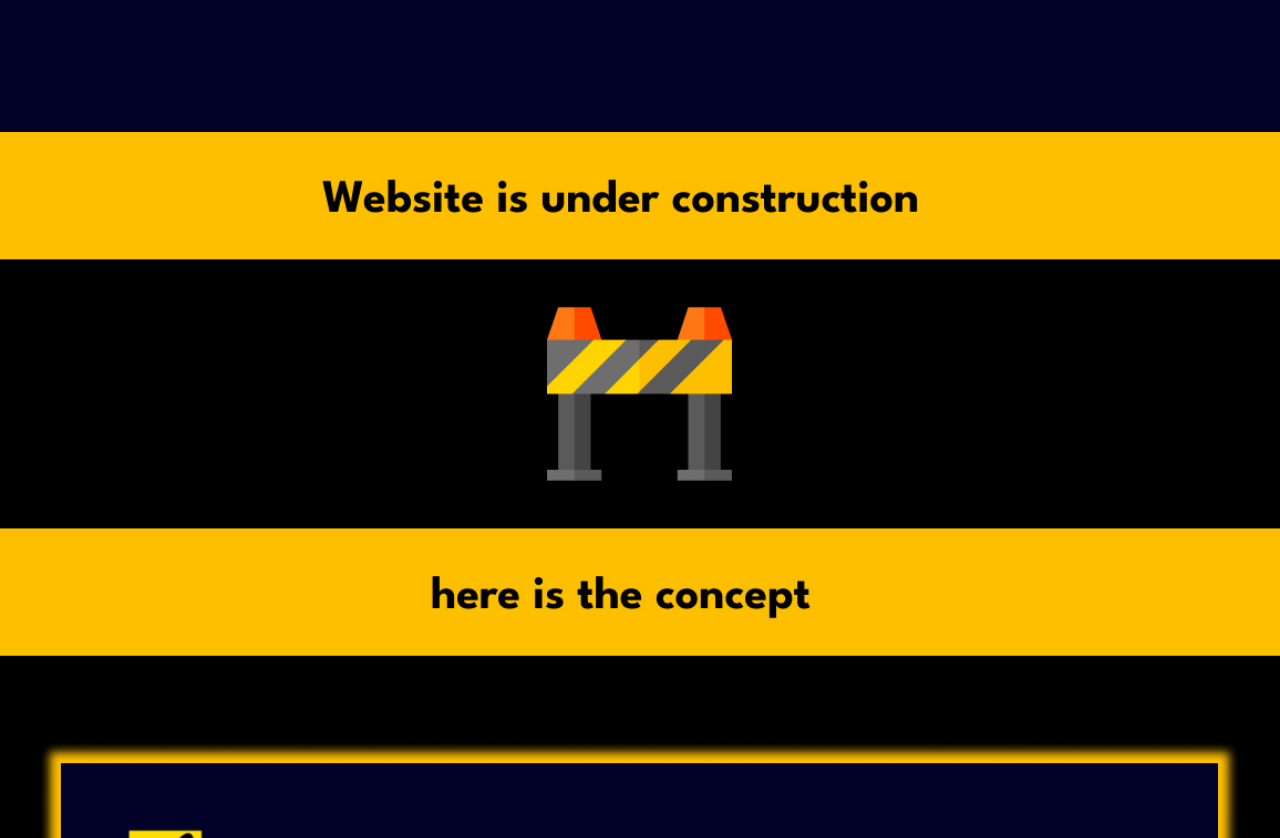
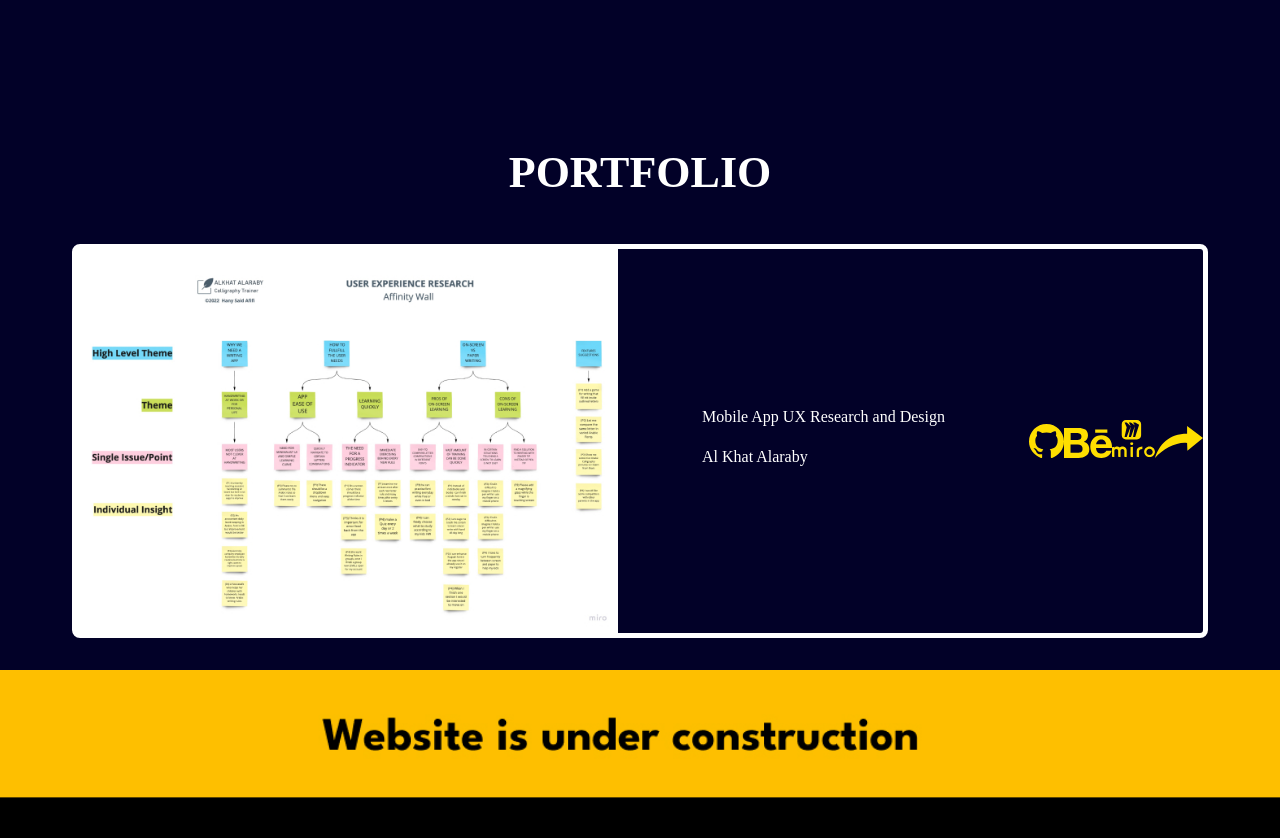
Before and after one commit to haniscape/hanyafifi-dev-2022, a React (Create React App) app: page / in a window 1280 px wide. Shown: the part 700-1538 px from the top of the page. Built offline with nearby package versions, Linux system fonts and the light colour scheme.

Commit message:
add portfolio

```diff
--- a/src/App.js
+++ b/src/App.js
@@ -1,6 +1,7 @@
 import React from 'react';
 import Navbar from "./components/Navbar/Navbar"
 import Hero from "./components/Hero/Hero"
+import Portfolio from "./components/Portfolio/Portfolio"
 
 import uCon from "./img/under-construction.jpg";
 
@@ -10,7 +11,8 @@ function App() {
     <div className="App">
    <Navbar />
    <Hero />
-   <img src={uCon} className="under-construction" alt="CSS" />
+   <Portfolio />
+   <img src={uCon} className="under-construction" alt="under construction" />
 
 
 
--- a/src/components/Portfolio/Portfolio.css
+++ b/src/components/Portfolio/Portfolio.css
@@ -0,0 +1,35 @@
+.portfolio {
+  width: 100%;
+}
+
+.portfolio .title {
+  height: 5rem;
+  width: 100%;
+  display: flex;
+  justify-content: center;
+  align-items: center;
+}
+
+.portfolio .title h1 {
+  font-size: 2.75rem;
+  font-weight: 700;
+  text-transform: uppercase;
+}
+
+.portfolio .cards-wrapper .card {
+  border: 5px solid #fff;
+  border-radius: 0.5rem;
+  display: flex;
+  justify-content: space-between;
+  align-items: center;
+  height: 24rem;
+  margin: 2rem;
+}
+
+.portfolio .cards-wrapper .card .pic {
+  height: 100%;
+}
+
+.portfolio .cards-wrapper .card .pic img {
+  max-height: 100%;
+}
--- a/src/components/Portfolio/Portfolio.jsx
+++ b/src/components/Portfolio/Portfolio.jsx
@@ -14,10 +14,11 @@ const Portfolio = () => {
             <div className="container">
                 <div className="title">
                     <h1>Portfolio</h1>
+                </div>
                 <div className="cards-wrapper">
                     <div className="card">
                         <div className="pic">
-                                <img src={portfolioPic01} alt="Project Al Khat Alaraby picture" />
+                            <img src={portfolioPic01} alt="Project Al Khat Alaraby" />
                         </div>
                         <div className="text">
                             <h2>Mobile App UX Research and Design</h2>
@@ -31,7 +32,7 @@ const Portfolio = () => {
                         </div>
                     </div>
                 </div>
-                </div>
+
             </div>
         </div>
     )
```
Lines whose indentation alone changed are shown as unchanged.
